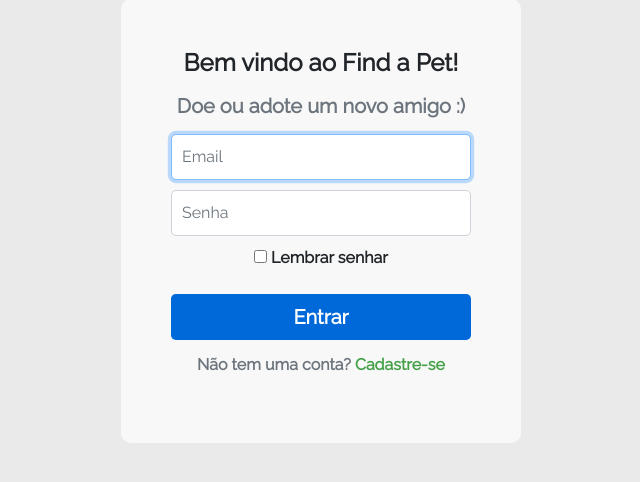
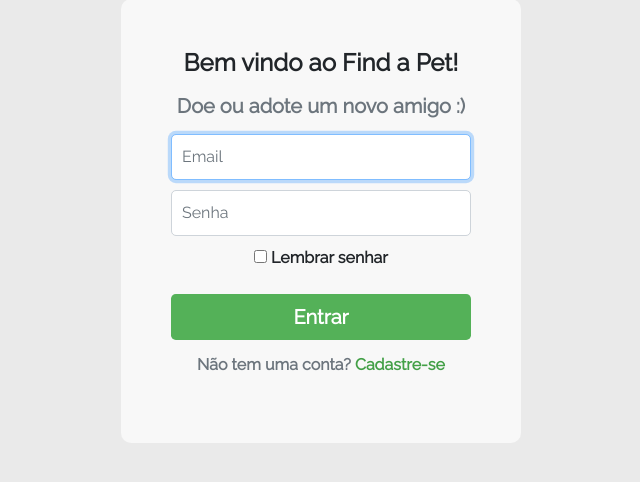
Before and after one commit to gabriel-camargo/find-a-pet, a PHP site: page /login.php in a window 1280 px wide, with the pointer over the restyled element. Shown: the part 179-661 px from the top of the page, without its empty margins (319-959 px from the left). Run offline with PHP 8.4, Linux system fonts and the light colour scheme.

Commit message:
arrumando o hover dos links do login

```diff
--- a/css/estilo.css
+++ b/css/estilo.css
@@ -78,8 +78,16 @@ body{
   font-weight: bold;
 }
 
+.login-btn-entrar:hover{
+  background-color: #54B158;
+}
+
 .login-link{
   color: #43A047;
+}
+.login-link:hover{
+  color: #54B158;
+  text-decoration: none;
 }
 
 /* ---------- CADASTRO ---------- */
```
